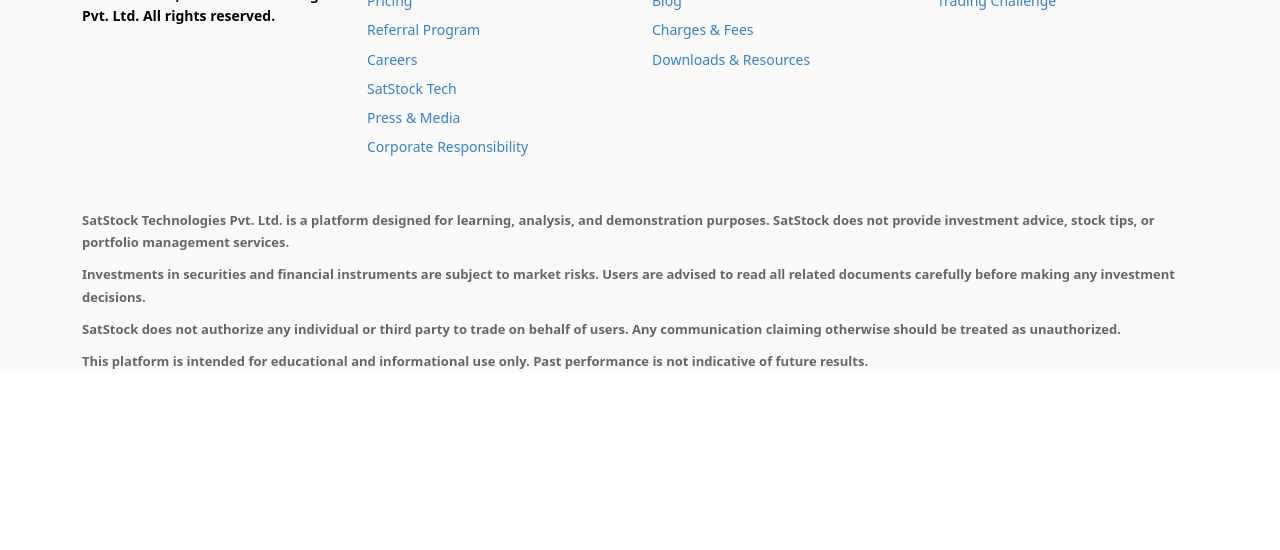
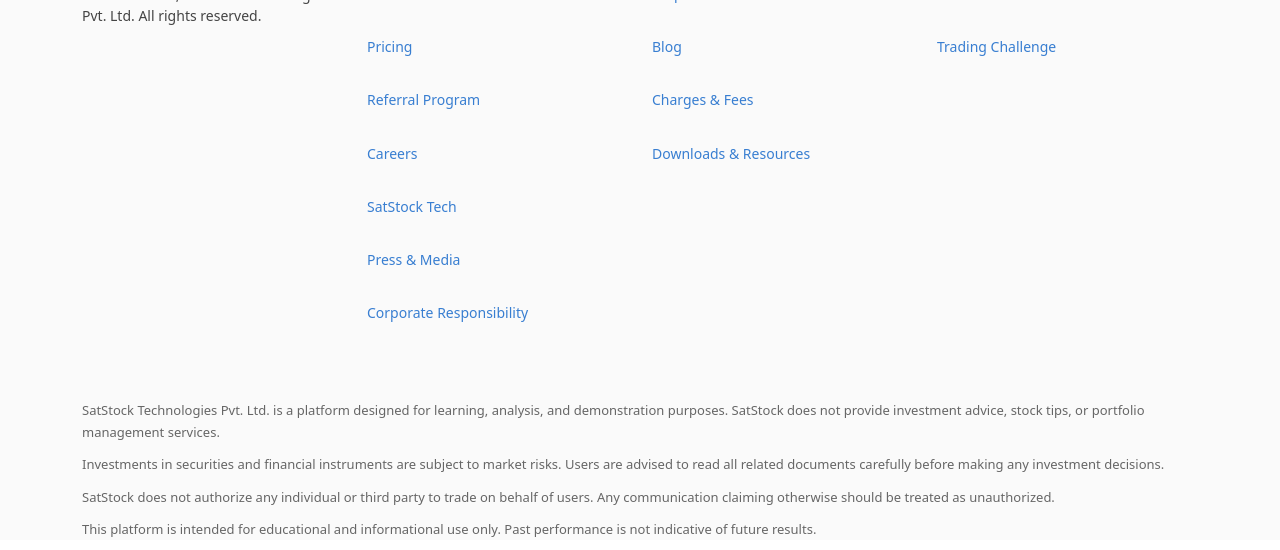
Before and after one commit to satyamraj721/satstock, a React app in the folder frontend/: page / in a window 1280 px wide. Shown: the part 4258-4808 px from the top of the page. Before the commit the page ends 4640 px from the top, so only its background shows below. Built offline with nearby package versions, Linux system fonts and the light colour scheme.

Commit message:
Refactor footer styles and add global reset
Updated footer styles and added global reset styles.

```diff
--- a/frontend/src/index.css
+++ b/frontend/src/index.css
@@ -1,34 +1,33 @@
-/* ================= FOOTER RESET ================= */
+/* ================= GLOBAL RESET ================= */
 
-footer button {
-  all: unset;              /* removes border, bg, padding */
-  cursor: pointer;
-  font-family: inherit;
+*,
+*::before,
+*::after {
+  box-sizing: border-box;
 }
 
-/* ================= FOOTER LINKS ================= */
+body {
+  margin: 0;
+  font-family: system-ui, -apple-system, BlinkMacSystemFont, "Segoe UI",
+    Roboto, Ubuntu, Cantarell, "Helvetica Neue", sans-serif;
+  color: #222;
+  background-color: #fff;
+}
+
+/* ================= FOOTER ================= */
+
+footer {
+  background-color: rgb(250, 250, 250);
+}
+
+/* ================= REMOVE ALL DEFAULT STYLES ================= */
 
 footer a,
 footer button {
-  display: inline-block;
-  font-size: 14px;
-  color: #387ed1;
-  line-height: 1.8;
-  margin: 2px 0;
-  text-decoration: none;
-}
-
-/* Hover effect (Zerodha-style) */
-footer a:hover,
-footer button:hover {
-  text-decoration: underline;
-  color: #1a5fb4;
-}
-
-/* Remove focus outlines */
-footer a:focus-visible,
-footer button:focus-visible {
-  outline: none;
+  all: unset;              /* removes bootstrap + default styles */
+  display: block;
+  cursor: pointer;
+  font-family: inherit;
 }
 
 /* ================= FOOTER HEADINGS ================= */
@@ -40,16 +39,53 @@
   margin-bottom: 10px;
 }
 
-/* ================= COPYRIGHT ================= */
+/* ================= FOOTER LINKS ================= */
 
-footer .col p:first-of-type {
-  font-weight: 600;
+footer a,
+footer button {
+  font-size: 14px;
+  color: #387ed1;
+  line-height: 1.8;
+  margin: 2px 0;
 }
 
-/* ================= DISCLAIMER TEXT ================= */
+/* Hover (Zerodha-style) */
+footer a:hover,
+footer button:hover {
+  color: #1a5fb4;
+  text-decoration: underline;
+}
+
+/* Remove focus borders */
+footer a:focus-visible,
+footer button:focus-visible {
+  outline: none;
+}
+
+/* ================= COPYRIGHT TEXT ================= */
+
+footer .col:first-child p {
+  font-weight: 400;
+  color: #444;
+}
+
+/* ================= DISCLAIMER ================= */
 
 footer .text-muted p {
   font-size: 13px;
+  font-weight: 400;
   color: #666;
   line-height: 1.7;
 }
+
+/* ================= RESPONSIVE ================= */
+
+@media (max-width: 768px) {
+  footer .row {
+    row-gap: 2rem;
+  }
+
+  footer img {
+    width: 60% !important;
+  }
+}
```
